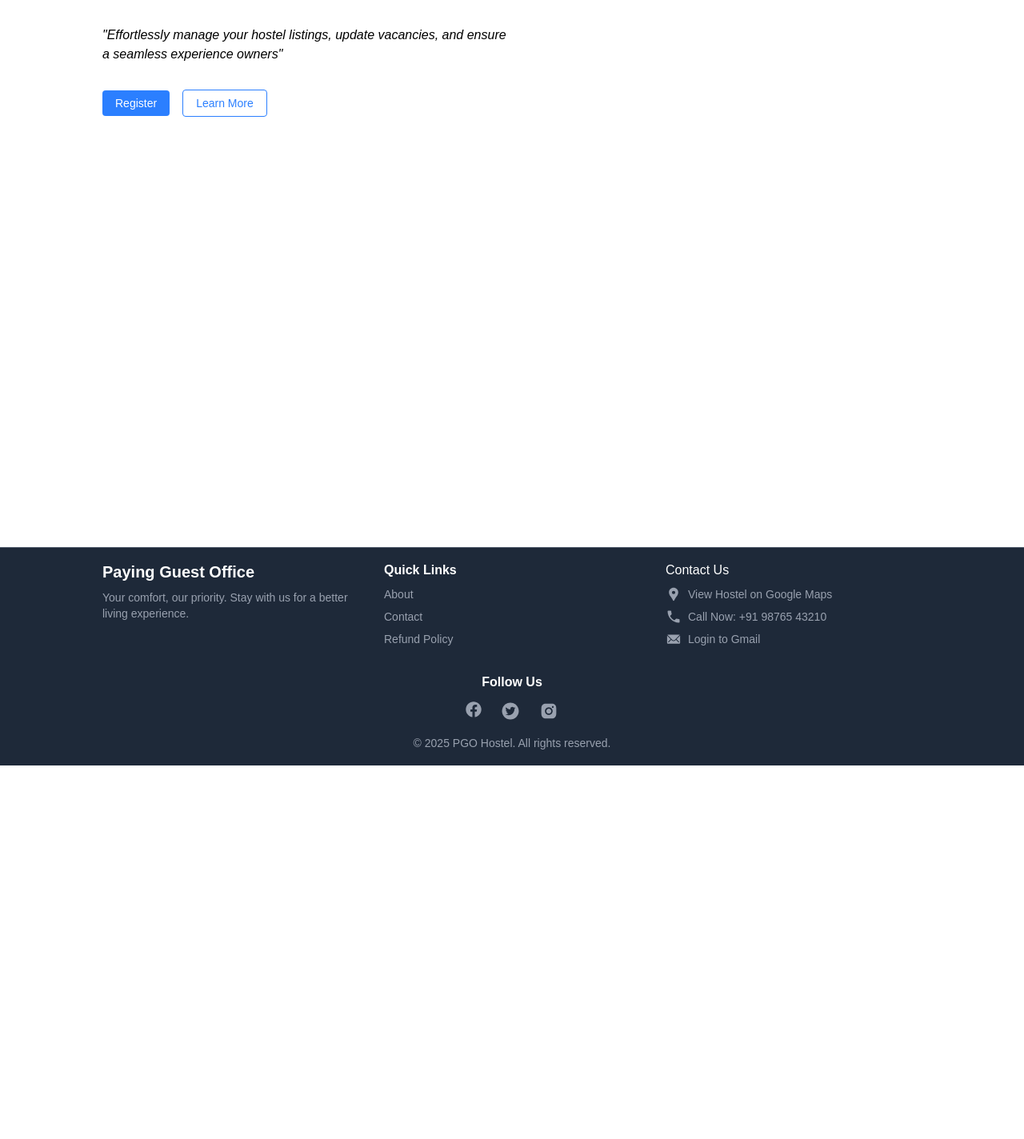
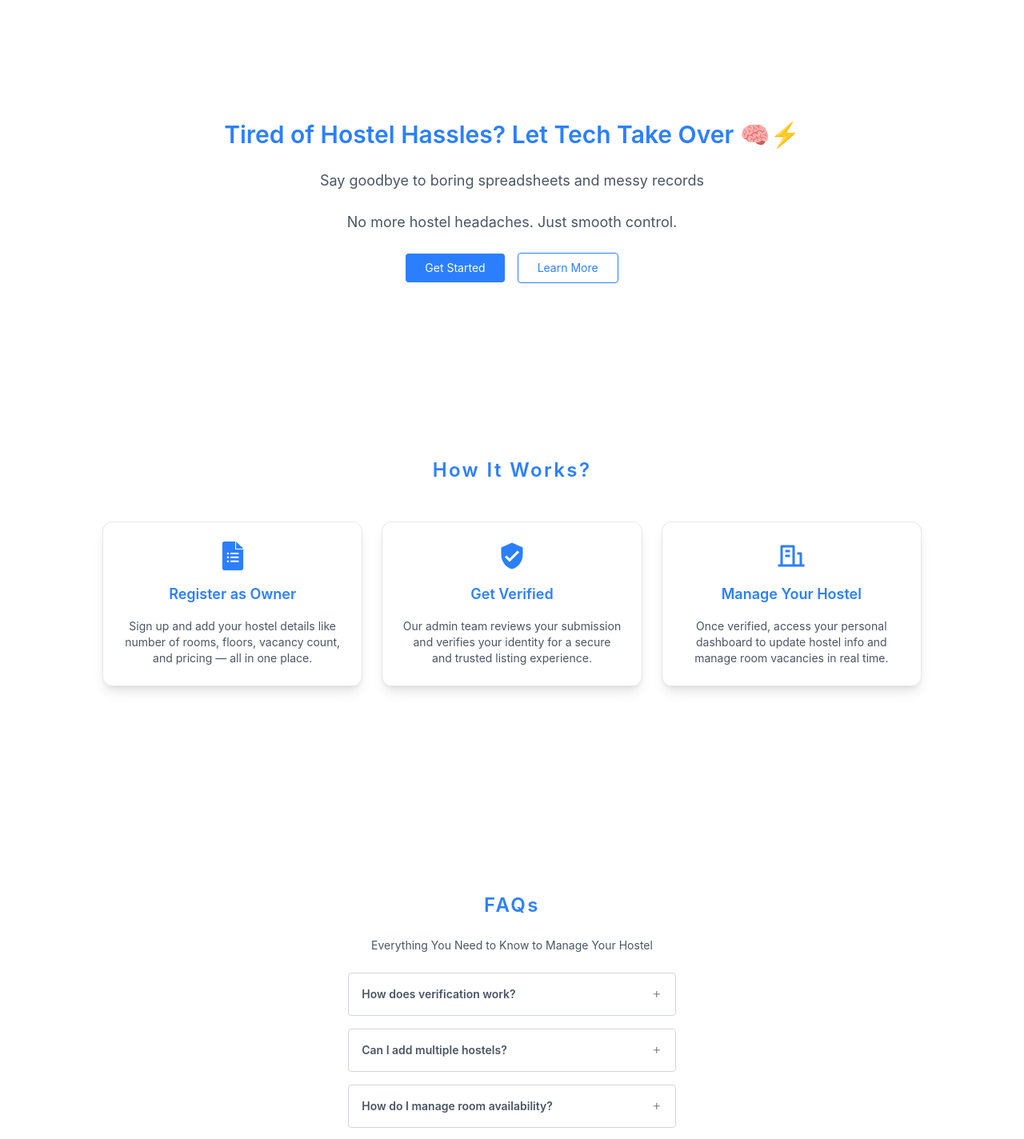
Before and after one commit to Srujangupta06/PGO-Dashboard, a React (Vite) app in the folder frontend/: page / in a window 1280 px wide. Shown: the part 132-1556 px from the top of the page at 80% size. Before the commit the page ends 1089 px from the top, so only its background shows below. Built offline with nearby package versions, Linux system fonts and the light colour scheme.

Commit message:
Changes related to Home page

```diff
--- a/frontend/src/App.jsx
+++ b/frontend/src/App.jsx
@@ -20,7 +20,7 @@ const App = () => {
     <>
       <ScrollToTop />
       <ToastContainer />
-      <Suspense fallback={<div className="text-center mt-10">Loading...</div>}>
+      <Suspense>
         <Routes>
           {/* Auth routes */}
           <Route path="/auth/login" element={<Login />} />
--- a/frontend/src/components/Faq.jsx
+++ b/frontend/src/components/Faq.jsx
@@ -7,12 +7,11 @@ const Faq = () => {
 
   return (
     <section className="px-6 sm:px-10 md:px-32 text-center w-full flex flex-col items-center min-h-[50vh] sm:min-h-[50vh] md:min-h-[70vh]  mb-6 sm:mb-12  sm:py-0">
-      <h1 className="mb-6 text-xl  md:text-2xl font-semibold tracking-widest">
+      <h1 className="mb-6 text-xl  md:text-2xl font-semibold tracking-widest text-blue-500">
         FAQs
       </h1>
-      <p className="text-sm mb-6">
-        Find answers to your questions about booking, payments, and our
-        services.
+      <p className="text-sm mb-6 text-gray-600">
+      Everything You Need to Know to Manage Your Hostel
       </p>
 
       <ul className="w-full flex flex-col items-center gap-y-4">
--- a/frontend/src/components/FaqCard.jsx
+++ b/frontend/src/components/FaqCard.jsx
@@ -14,7 +14,7 @@ const FaqCard = (props) => {
         className="flex items-center justify-between cursor-pointer"
         onClick={onHandleToggleFaqCard}
       >
-        <h3 className="font-semibold text-sm">{question}</h3>
+        <h3 className="font-semibold text-sm text-gray-600">{question}</h3>
         <button
           className="cursor-pointer border-none outline-none"
           aria-label="toggle"
--- a/frontend/src/components/Header.jsx
+++ b/frontend/src/components/Header.jsx
@@ -12,7 +12,7 @@ export default function Navbar() {
   };
 
   return (
-    <header className="flex justify-between items-center px-6 py-2 shadow-md bg-white sm:px-10 md:px-32 ">
+    <header className="flex justify-between items-center px-6 py-2 shadow-md bg-white sm:px-10 md:px-32">
       {/* Logo */}
       <Link to="/" className="text-2xl font-bold text-gray-800">
         <div className="flex items-center space-x-2">
--- a/frontend/src/components/HomeHero.jsx
+++ b/frontend/src/components/HomeHero.jsx
@@ -3,27 +3,28 @@ import { Link, useNavigate } from "react-router-dom";
 const HomeHero = () => {
   const navigate = useNavigate();
   return (
-    <section className="px-6 md:px-32 w-full mb-6 sm:mb-12 sm:py-0 min-h-[80vh]">
-      <div className="flex flex-col gap-y-8 w-1/2">
-        <h1 className="text-3xl font-semibold">
-          Manage Your Hostel <br />
+    <section className="px-6 md:px-32 w-full py-20 md:py-28 min-h-[80vh] flex flex-col items-center justify-center bg-white">
+      <div className="flex flex-col gap-y-6 items-center text-center max-w-3xl">
+        <h1 className="text-2xl md:text-3xl font-semibold text-blue-500 leading-tight">
+          Tired of Hostel Hassles? Let Tech Take Over 🧠⚡
         </h1>
-
-        <p className="text-md italic">
-          "Effortlessly manage your hostel listings, update vacancies, and
-          ensure a seamless experience owners"
+        <p className="text-lg text-gray-600">
+          Say goodbye to boring spreadsheets and messy records
+        </p>
+        <p className="text-md md:text-lg text-gray-600 max-w-xl ">
+          No more hostel headaches. Just smooth control.
         </p>
 
-        <div className="flex items-center gap-x-4 gap-y-4 flex-wrap">
+        <div className="flex items-center gap-4 flex-wrap justify-center">
           <button
-            className="cursor-pointer bg-blue-500 text-sm text-white px-4 py-1.5 rounded"
+            className="cursor-pointer bg-blue-500 text-sm text-white px-6 py-2 rounded hover:bg-blue-600 transition-colors"
             onClick={() => navigate("/auth/login")}
           >
-            Register
+            Get Started
           </button>
           <Link
             to="/about"
-            className="border border-blue-500 text-sm text-blue-500 px-4 py-1.5 rounded"
+            className="border border-blue-500 text-sm text-blue-500 px-6 py-2 rounded hover:border-blue-600 hover:text-blue-600 transition-colors"
           >
             Learn More
           </Link>
--- a/frontend/src/components/UserFeedbackCard.jsx
+++ b/frontend/src/components/UserFeedbackCard.jsx
@@ -1,6 +1,4 @@
-const UserFeedbackCard = (props) => {
-  const { feedback } = props;
-  const { review, name } = feedback;
+const UserFeedbackCard = () => {
   return (
     <li className="w-[90%] h-[280px] md:w-[380px] flex flex-col items-center p-6 my-4 shadow-xl  mx-auto rounded-xl border border-gray-200 bg-white/40 ">
       {/* Quote Icon */}
@@ -10,11 +8,15 @@ const UserFeedbackCard = (props) => {
 
       {/* Testimonial Text */}
       <p className="text-[18px] font-medium text-gray-800 text-center leading-relaxed mb-4">
-        “{review}”
+        “"Lorem ipsum dolor sit amet, consectetur adipiscing elit.Suspendisse
+        varius enim in eros elementum tristique. Duis cursus,mi quis viverra
+        ornare"”
       </p>
 
       {/* Name */}
-      <h3 className="self-end text-sm font-semibold text-gray-600">-{name}</h3>
+      <h3 className="self-end text-sm font-semibold text-gray-600">
+        -User Name
+      </h3>
     </li>
   );
 };
--- a/frontend/src/index.css
+++ b/frontend/src/index.css
@@ -1,11 +1,22 @@
-
 @import "tailwindcss";
-
+@import url('https://fonts.googleapis.com/css2?family=Inter:ital,opsz,wght@0,14..32,100..900;1,14..32,100..900&family=Nunito:ital,wght@0,200..1000;1,200..1000&family=Poppins:ital,wght@0,100;0,200;0,300;0,400;0,500;0,600;0,700;0,800;0,900;1,100;1,200;1,300;1,400;1,500;1,600;1,700;1,800;1,900&family=Roboto:ital,wght@0,100..900;1,100..900&display=swap');
 
 * {
   box-sizing: border-box;
-  font-family: Arial, Helvetica, sans-serif;
+  font-family: "Inter";
 }
+
 ::-webkit-scrollbar {
   display: none;
 }
+
+.home-hero-bg-container {
+  background-image: url("https://res.cloudinary.com/djv3sgbxn/image/upload/v1741244673/home-banner-2_oocxut.jpg");
+  min-height: 90vh;
+  background-size: cover;
+  background-position: center center;
+  display: flex;
+  flex-direction: column;
+  justify-content: center;
+  align-items: center;
+}
--- a/frontend/src/routes/Home.jsx
+++ b/frontend/src/routes/Home.jsx
@@ -1,40 +1,65 @@
 import HomeHero from "../components/HomeHero";
 // import { FaCheck } from "react-icons/fa6";
 // import { Link } from "react-router-dom";
-// import UserFeedback from "../components/UserFeedback";
-// import Faq from "../components/Faq";
-import Table from "../ui/Table/Table";
-import { useEffect, useState } from "react";
-import { backendUrl } from "../utils/utils";
+import UserFeedback from "../components/UserFeedback";
+import Faq from "../components/Faq";
+import { SiGoogleforms } from "react-icons/si";
+import { MdVerifiedUser } from "react-icons/md";
+import { RiBuildingLine } from "react-icons/ri";
 const Home = () => {
-  // const [rooms, setRooms] = useState([]);
-  // const getRoomData = async () => {
-  //   const apiUrl = `${backendUrl}/api/hostel/room/get`;
-  //   const response = await fetch(apiUrl, {
-  //     method: "GET",
-  //     credentials: "include",
-  //   });
-  //   if (response.ok) {
-  //     const data = await response.json();
-  //     setRooms(data);
-  //   }
-  // };
-
-  // useEffect(() => {
-  //   getRoomData();
-  // }, []);
   return (
-    <main className="py-6 md:py-8">
+    <main className="">
       {/*Hero Section*/}
       <HomeHero />
       {/*Section 2 */}
+      <section className="px-6 md:px-32 w-full mb-16 min-h-[60vh]">
+        <h2 className="text-2xl font-semibold text-blue-500 text-center mb-12 tracking-widest">
+          How It Works?
+        </h2>
 
-      {/*Section 3 */}
+        <div className="grid grid-cols-1 md:grid-cols-3 gap-6">
+          {/* Step 1 */}
+          <div className="border border-gray-200 shadow-lg rounded-xl p-6 flex flex-col items-center text-center gap-y-4 bg-white hover:scale-105 transition-all duration-300 ease-in-out">
+            <SiGoogleforms className="text-4xl text-blue-500" />
+            <h3 className="text-lg font-semibold text-blue-500">
+              Register as Owner
+            </h3>
+            <p className="text-sm text-gray-600 ">
+              Sign up and add your hostel details like number of rooms, floors,
+              vacancy count, and pricing — all in one place.
+            </p>
+          </div>
 
-      {/*User Feedback for using PGO Platform*/}
-      {/* <UserFeedback /> */}
+          {/* Step 2 */}
+          <div className="border border-gray-200 shadow-lg rounded-xl p-6 flex flex-col items-center text-center gap-y-4 bg-white hover:scale-105 transition-all duration-300 ease-in-out">
+            <MdVerifiedUser className="text-4xl text-blue-500" />
+            <h3 className="text-lg font-semibold text-blue-500">
+              Get Verified
+            </h3>
+            <p className="text-sm text-gray-600">
+              Our admin team reviews your submission and verifies your identity
+              for a secure and trusted listing experience.
+            </p>
+          </div>
+
+          {/* Step 3 */}
+          <div className="border border-gray-200 shadow-lg rounded-xl p-6 flex flex-col items-center text-center gap-y-4 bg-white hover:scale-105 transition-all duration-300 ease-in-out">
+            <RiBuildingLine className="text-4xl text-blue-500" />
+            <h3 className="text-lg font-semibold text-blue-500">
+              Manage Your Hostel
+            </h3>
+            <p className="text-sm text-gray-600">
+              Once verified, access your personal dashboard to update hostel
+              info and manage room vacancies in real time.
+            </p>
+          </div>
+        </div>
+      </section>
+
+
+
       {/*Frequently Asked Questions */}
-      {/* <Faq /> */}
+      <Faq />
       {/*Conatct Section */}
     </main>
   );
--- a/frontend/src/utils/utils.js
+++ b/frontend/src/utils/utils.js
@@ -11,27 +11,27 @@ export const toastNoficationSettings = {
 export const faqList = [
   {
     id: uuidv4(),
-    question: "How do I book?",
+    question: "How does verification work?",
     answer:
-      "To book a PG, simply search for your desired location. Compare options based on amenities and pricing, then proceed to secure your booking online.",
+      "After signing up, our team will verify your hostel's details and your identity. This ensures that only verified hosts can list on our platform, providing a secure and trustworthy environment.",
   },
   {
     id: uuidv4(),
-    question: "What payment methods?",
+    question: "Can I add multiple hostels?",
     answer:
-      "We accept various payment methods, including credit cards, debit cards, and digital wallets. All transactions are processed securely to ensure your safety.",
+      "Sorry right now, we are only giving access to add one hostel. Definitely, you can add multiple in future versions.",
   },
   {
     id: uuidv4(),
-    question: "Is my payment secure?",
+    question: "How do I manage room availability?",
     answer:
-      "Absolutely! We use advanced encryption technology to protect your payment information. Your security is our top priority.",
+      "Managing room availability is simple! In your dashboard, you can update the number of available rooms, set vacancy status, and adjust prices in real-time.",
   },
 
   {
     id: uuidv4(),
-    question: "Contact hostel owners?",
+    question: "How do I manage bookings?",
     answer:
-      "You can easily contact hostel owners through our platform. Use the WhatsApp chat feature for instant communication.",
+      "While this platform doesn't handle bookings directly, you can use it to manage room availability and pricing. Once you have a booking, you can manually track it through your dashboard.",
   },
 ];
```
Also changed, not shown: frontend/src/components/UserFeedback.jsx (+20 -20 lines), frontend/src/ui/Table/TableBodyRow.jsx (+13 -5 lines), 1 other file (tests, documents, lock files or other folders).
